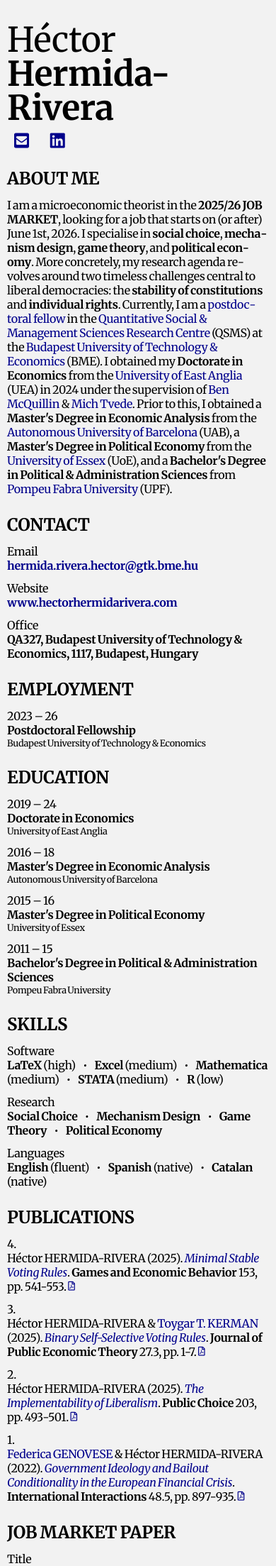
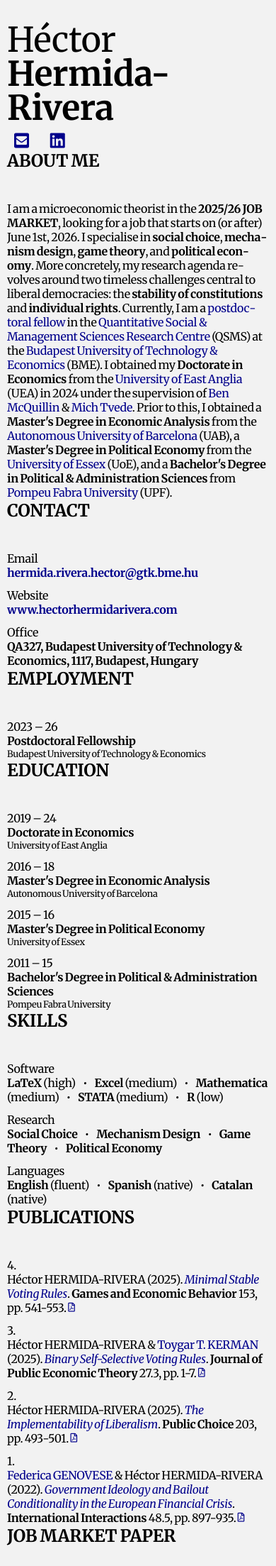
Before and after one commit to HectorHermidaRivera/hectorhermidarivera.github.io, a Jekyll site: the page built from index.md, in a window 390 px wide. Shown: the top 2207 px of the page at 71% size. Built offline with Jekyll 4.4.1, drawn with Linux system fonts in a browser that asks for light colours; a style sheet for code colours, icons or effects is not loaded.

Commit message:
Update style.css

```diff
--- a/assets/css/style.css
+++ b/assets/css/style.css
@@ -386,7 +386,8 @@ body {
 .content h6 {
   margin-left: 0;
   padding-left: 0px;
-  margin-bottom: 0px;
+  margin-top: inherit;
+  margin-bottom: inherit;
 }
   .two-column,
   .two-column-2rows,
```
